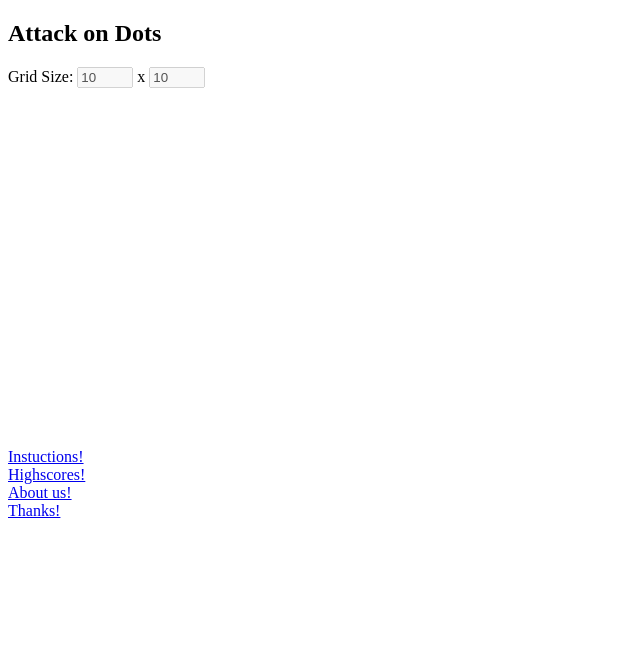
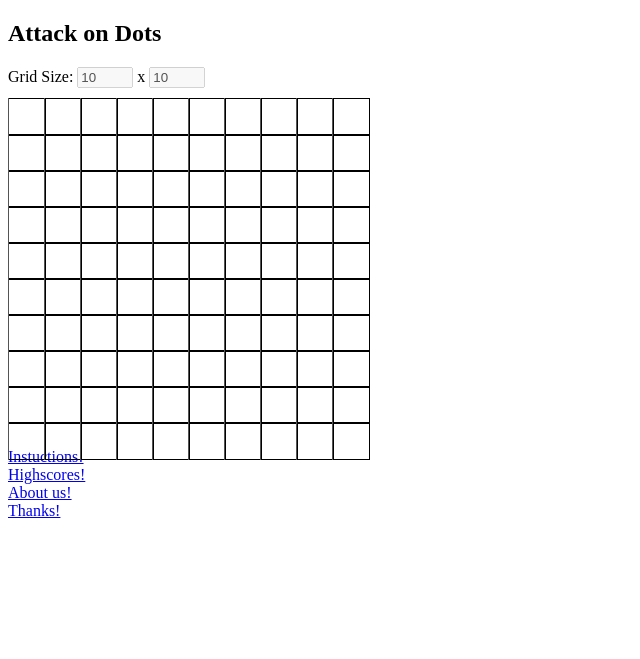
Before and after one commit to BonNgyn/wateriswet, a Python web app: template templates/main.html in a window 1280 px wide. Shown: the top 659 px of the page, without its empty margins (0-640 px from the left). After the commit the page ends 518 px from the top, so only its background shows below. Run offline with Jinja, Linux system fonts and the light colour scheme; the template is opened without the code that fills it, so the values that code supplies are empty; some libraries are stand-ins or nearby versions.

Commit message:
grid changes

```diff
--- a/templates/main.html
+++ b/templates/main.html
@@ -4,7 +4,7 @@
 		<title>WATERISWET</title>
 		<script src="http://ajax.googleapis.com/ajax/libs/jquery/1.5.2/jquery.min.js"></script>
 		<script src="http://code.jquery.com/jquery-1.9.1.js"></script>
-		<link rel="stylesheet" type="text/<link href='http://fonts.googleapis.com/css?family=Poiret+One' rel='stylesheet' type='text/css'>css" href="/stylesheets/wateriswet.css">
+		<link rel="stylesheet" type="text/css" href="/stylesheets/wateriswet.css">
 		<script src = '/js/wateriswet.js' type = 'text/javascript'></script>
 		<script src = 'http://ajax.googleapis.com/ajax/libs/jquery/1.9.1/jquery.min.js'></script>
 		<script src='https://code.jquery.com/ui/1.11.4/jquery-ui.js'></script>
```
